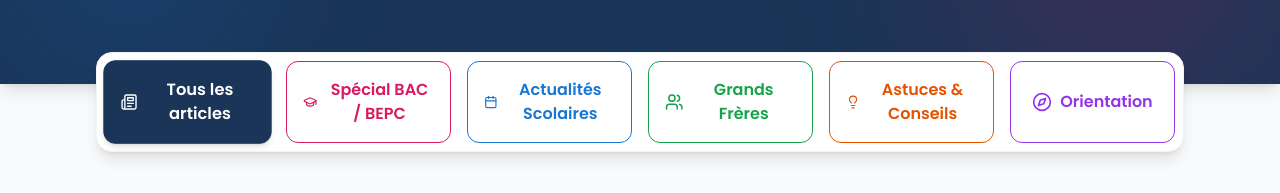
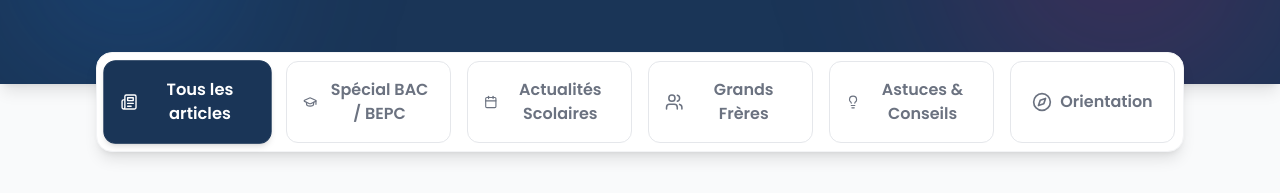
Before and after one commit to mariusgombaleu-ops/eductome-web, a React (Vite) app: page /blog in a window 1280 px wide. Shown: the part 296-489 px from the top of the page. Built offline with nearby package versions, Linux system fonts and the light colour scheme; no server answers; a web font is replaced by a local one.

Commit message:
style: uniform gray color for unselected blog categories

```diff
--- a/src/pages/Blog.tsx
+++ b/src/pages/Blog.tsx
@@ -16,32 +16,32 @@ export function Blog() {
   const categories = [
     {
       id: 'Tous', icon: Newspaper, label: 'Tous les articles',
-      unselectedClass: 'border-gray-200 dark:border-[#30363D] text-gray-500 dark:text-[#8B949E] hover:border-eductome-marine hover:text-eductome-marine dark:hover:text-white',
+      unselectedClass: 'border-gray-200 dark:border-[#30363D] text-gray-500 dark:text-[#8B949E] hover:border-eductome-marine hover:text-eductome-marine dark:hover:text-white hover:bg-gray-50 dark:hover:bg-[#161B22]',
       activeClass: 'bg-eductome-marine text-white border-eductome-marine shadow-md transform scale-[1.02]'
     },
     {
       id: 'Spécial BAC / BEPC', icon: GraduationCap, label: 'Spécial BAC / BEPC',
-      unselectedClass: 'border-[#D81B60] text-[#D81B60] hover:bg-[#D81B60]/10',
+      unselectedClass: 'border-gray-200 dark:border-[#30363D] text-gray-500 dark:text-[#8B949E] hover:border-[#D81B60] hover:text-[#D81B60] hover:bg-gray-50 dark:hover:bg-[#161B22]',
       activeClass: 'bg-[#D81B60] text-white border-[#D81B60] shadow-md transform scale-[1.02]'
     },
     {
       id: 'Actualités Scolaires', icon: Calendar, label: 'Actualités Scolaires',
-      unselectedClass: 'border-[#1976D2] text-[#1976D2] hover:bg-[#1976D2]/10',
+      unselectedClass: 'border-gray-200 dark:border-[#30363D] text-gray-500 dark:text-[#8B949E] hover:border-[#1976D2] hover:text-[#1976D2] hover:bg-gray-50 dark:hover:bg-[#161B22]',
       activeClass: 'bg-[#1976D2] text-white border-[#1976D2] shadow-md transform scale-[1.02]'
     },
     {
       id: 'Grands Frères', icon: Users, label: 'Grands Frères',
-      unselectedClass: 'border-green-600 dark:border-green-500 text-green-600 dark:text-green-500 hover:bg-green-600/10',
+      unselectedClass: 'border-gray-200 dark:border-[#30363D] text-gray-500 dark:text-[#8B949E] hover:border-green-600 dark:hover:border-green-500 hover:text-green-600 dark:hover:text-green-500 hover:bg-gray-50 dark:hover:bg-[#161B22]',
       activeClass: 'bg-green-600 dark:bg-green-500 text-white border-green-600 dark:border-green-500 shadow-md transform scale-[1.02]'
     },
     {
       id: 'Astuces & Conseils', icon: Lightbulb, label: 'Astuces & Conseils',
-      unselectedClass: 'border-[#E65100] text-[#E65100] hover:bg-[#E65100]/10',
+      unselectedClass: 'border-gray-200 dark:border-[#30363D] text-gray-500 dark:text-[#8B949E] hover:border-[#E65100] hover:text-[#E65100] hover:bg-gray-50 dark:hover:bg-[#161B22]',
       activeClass: 'bg-[#E65100] text-white border-[#E65100] shadow-md transform scale-[1.02]'
     },
     {
       id: 'Orientation', icon: Compass, label: 'Orientation',
-      unselectedClass: 'border-purple-600 dark:border-purple-400 text-purple-600 dark:text-purple-400 hover:bg-purple-600/10',
+      unselectedClass: 'border-gray-200 dark:border-[#30363D] text-gray-500 dark:text-[#8B949E] hover:border-purple-600 dark:hover:border-purple-400 hover:text-purple-600 dark:hover:text-purple-400 hover:bg-gray-50 dark:hover:bg-[#161B22]',
       activeClass: 'bg-purple-600 dark:bg-purple-500 text-white border-purple-600 dark:border-purple-500 shadow-md transform scale-[1.02]'
     }
   ];
```
